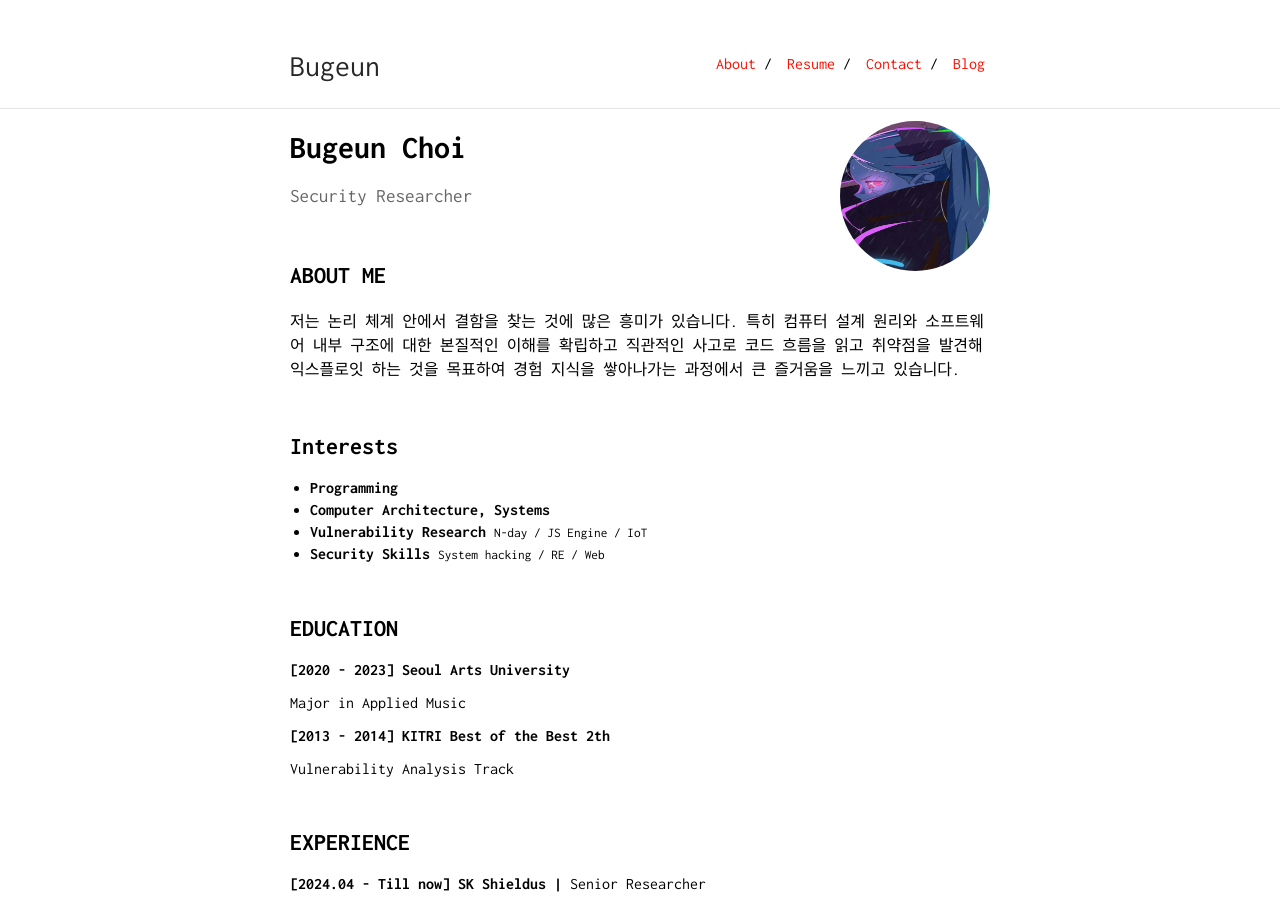
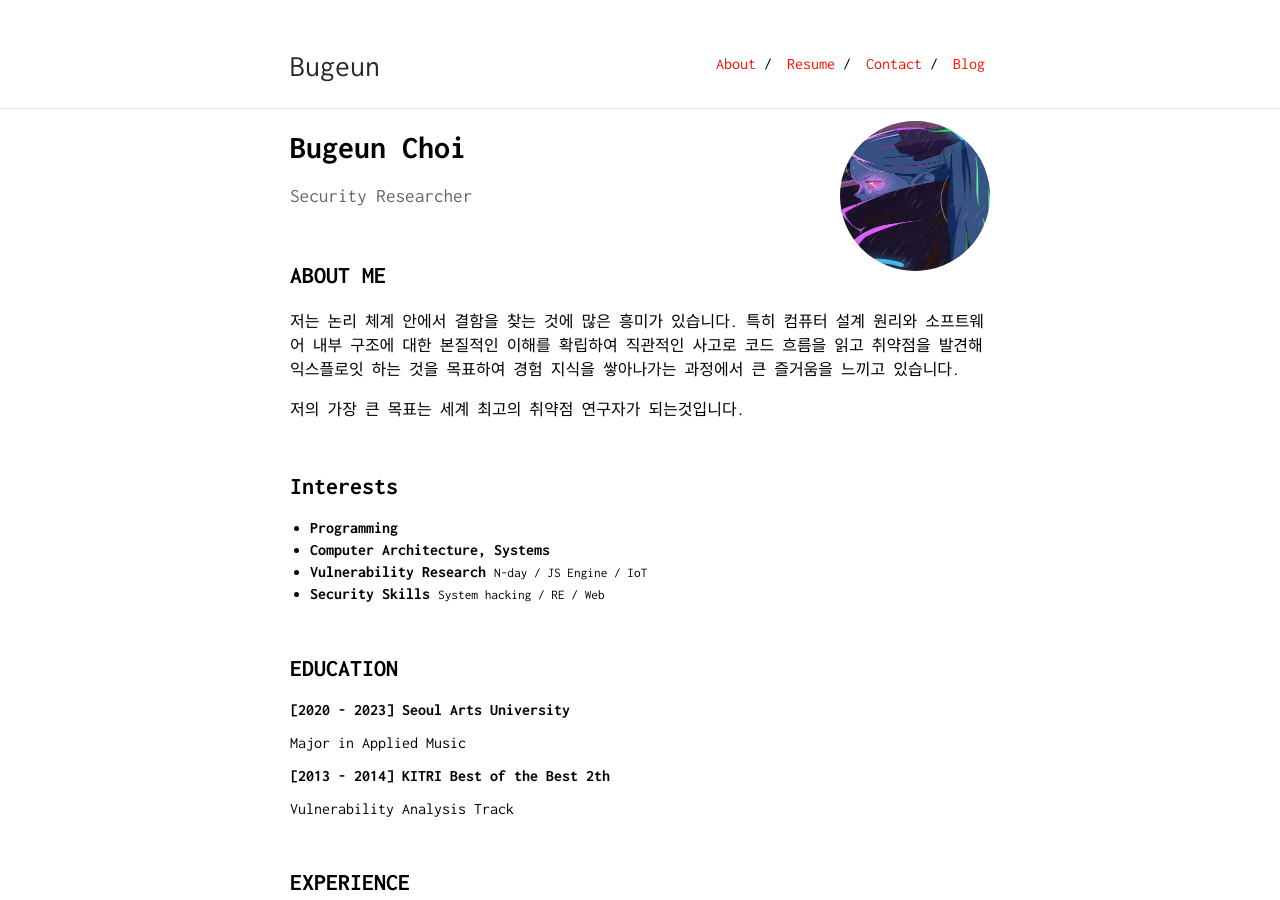
Before and after one commit to Bugeun/bugeun.github.io, a Jekyll site: the page built from index.md, in a window 1280 px wide and 900 px high. Built offline with Jekyll 4.4.1, drawn with Linux system fonts in a browser that asks for light colours.

Commit message:
Update index.md

```diff
--- a/index.md
+++ b/index.md
@@ -11,7 +11,9 @@ Security Researcher
 
 ## ABOUT ME
 
-<p>저는 논리 체계 안에서 결함을 찾는 것에 많은 흥미가 있습니다. 특히 컴퓨터 설계 원리와 소프트웨어 내부 구조에 대한 본질적인 이해를 확립하고 직관적인 사고로 코드 흐름을 읽고 취약점을 발견해 익스플로잇 하는 것을 목표하여 경험 지식을 쌓아나가는 과정에서 큰 즐거움을 느끼고 있습니다. </p>
+<p>저는 논리 체계 안에서 결함을 찾는 것에 많은 흥미가 있습니다. 특히 컴퓨터 설계 원리와 소프트웨어 내부 구조에 대한 본질적인 이해를 확립하여 직관적인 사고로 코드 흐름을 읽고 취약점을 발견해 익스플로잇 하는 것을 목표하여 경험 지식을 쌓아나가는 과정에서 큰 즐거움을 느끼고 있습니다. </p>
+
+<p>저의 가장 큰 목표는 세계 최고의 취약점 연구자가 되는것입니다.</p>
 
 &nbsp;
 
```
